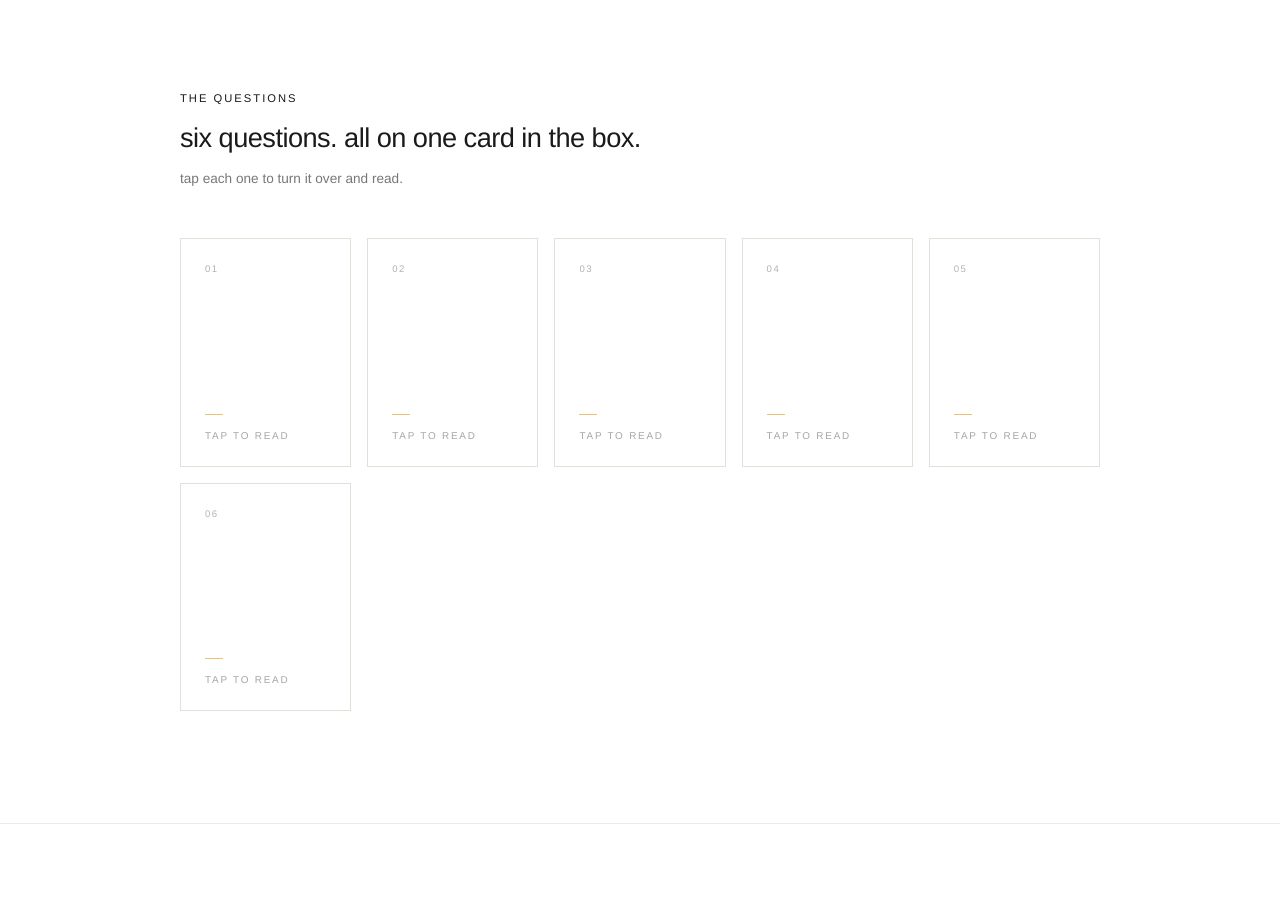
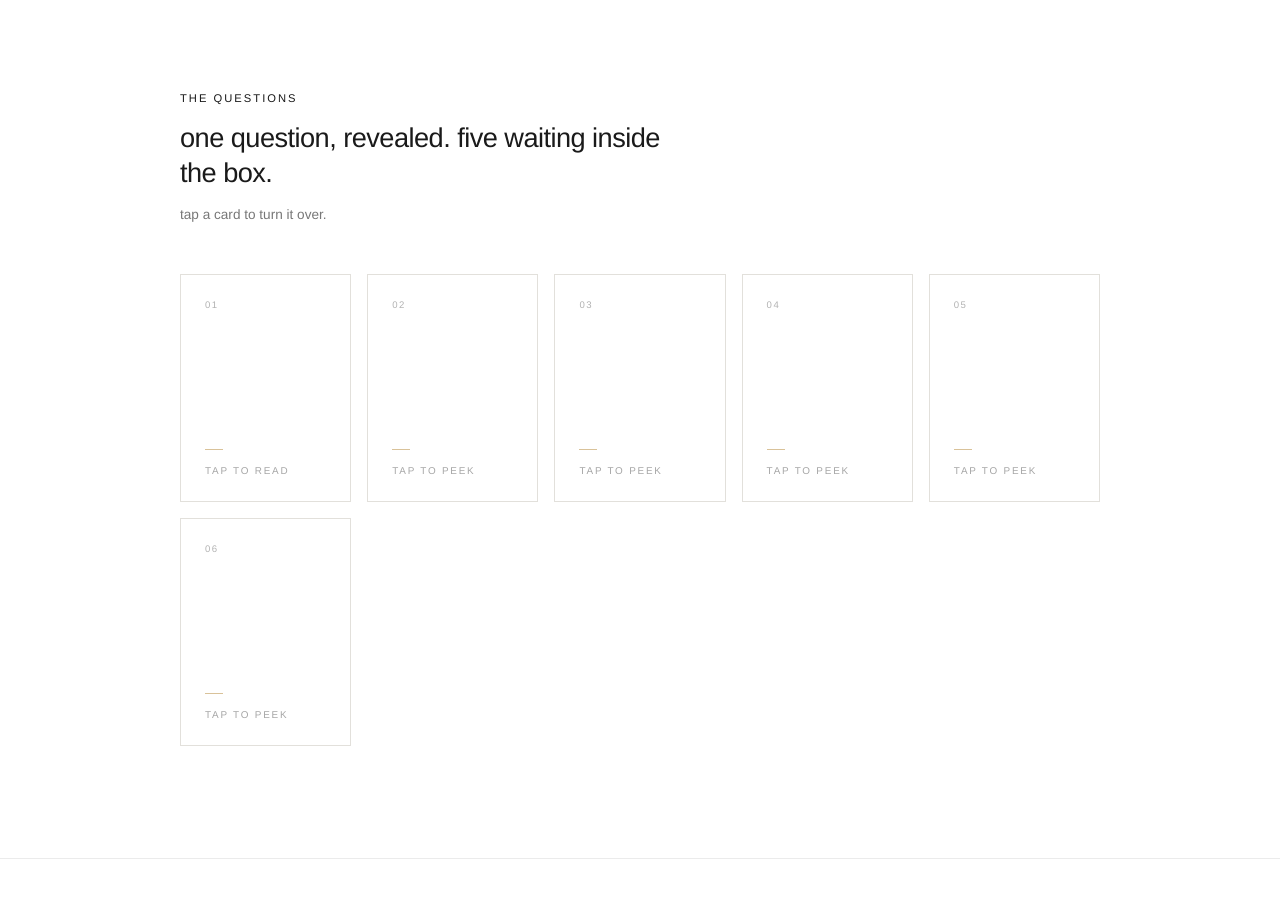
Before and after one commit to aliciafrommann-creator/PeakPlant, a Next.js app: page / in a window 1280 px wide. Shown: the part 820-1718 px from the top of the page. Built offline with nearby package versions, Linux system fonts and the light colour scheme.

Commit message:
QuestionsTeaser: one question readable, five blurred until box arrives
https://claude.ai/code/session_01QiucUt9YkPjforvsgi8gb9

```diff
--- a/components/QuestionsTeaser.tsx
+++ b/components/QuestionsTeaser.tsx
@@ -4,8 +4,8 @@ import { motion } from 'framer-motion'
 
 const PP = '"Helvetica Neue", Helvetica, Arial, sans-serif'
 
-// The six questions of edition 01 — all on a single card inside the box.
-// Every one is fully readable here.
+// The six questions of edition 01. Only the first is revealed here —
+// the other five are blurred until you have the box.
 const QUESTIONS = [
   "what's your favorite memory of us?",
   'when did you know?',
@@ -25,9 +25,11 @@ const GRADIENTS = [
   'linear-gradient(135deg, #E5C2C2 0%, #CC9E9E 50%, #B37E7E 100%)',
 ]
 
+const REVEALED_INDEX = 0
+
 function Card({ q, i }: { q: string; i: number }) {
   const [flipped, setFlipped] = useState(false)
-  const revealed = true
+  const revealed = i === REVEALED_INDEX
 
   return (
     <motion.button
@@ -115,12 +117,12 @@ export function QuestionsTeaser({
       <motion.p
         initial={{ opacity: 0, y: 12 }} whileInView={{ opacity: 1, y: 0 }} viewport={{ once: true }} transition={{ duration: 0.7, delay: 0.05 }}
         style={{ fontSize: 'clamp(1.2rem, 2.4vw, 1.7rem)', fontWeight: 200, letterSpacing: '-0.02em', lineHeight: 1.3, color: '#1A1A1A', marginBottom: '0.75rem', maxWidth: 520 }}>
-        six questions. all on one card in the box.
+        one question, revealed. five waiting inside the box.
       </motion.p>
       <motion.p
         initial={{ opacity: 0 }} whileInView={{ opacity: 1 }} viewport={{ once: true }} transition={{ duration: 0.7, delay: 0.1 }}
         style={{ fontSize: '0.85rem', fontWeight: 300, lineHeight: 1.7, color: '#777', marginBottom: '3rem', maxWidth: 460 }}>
-        tap each one to turn it over and read.
+        tap a card to turn it over.
       </motion.p>
 
       <div style={{ display: 'grid', gridTemplateColumns: 'repeat(auto-fit, minmax(150px, 1fr))', gap: '1rem' }}>
```
